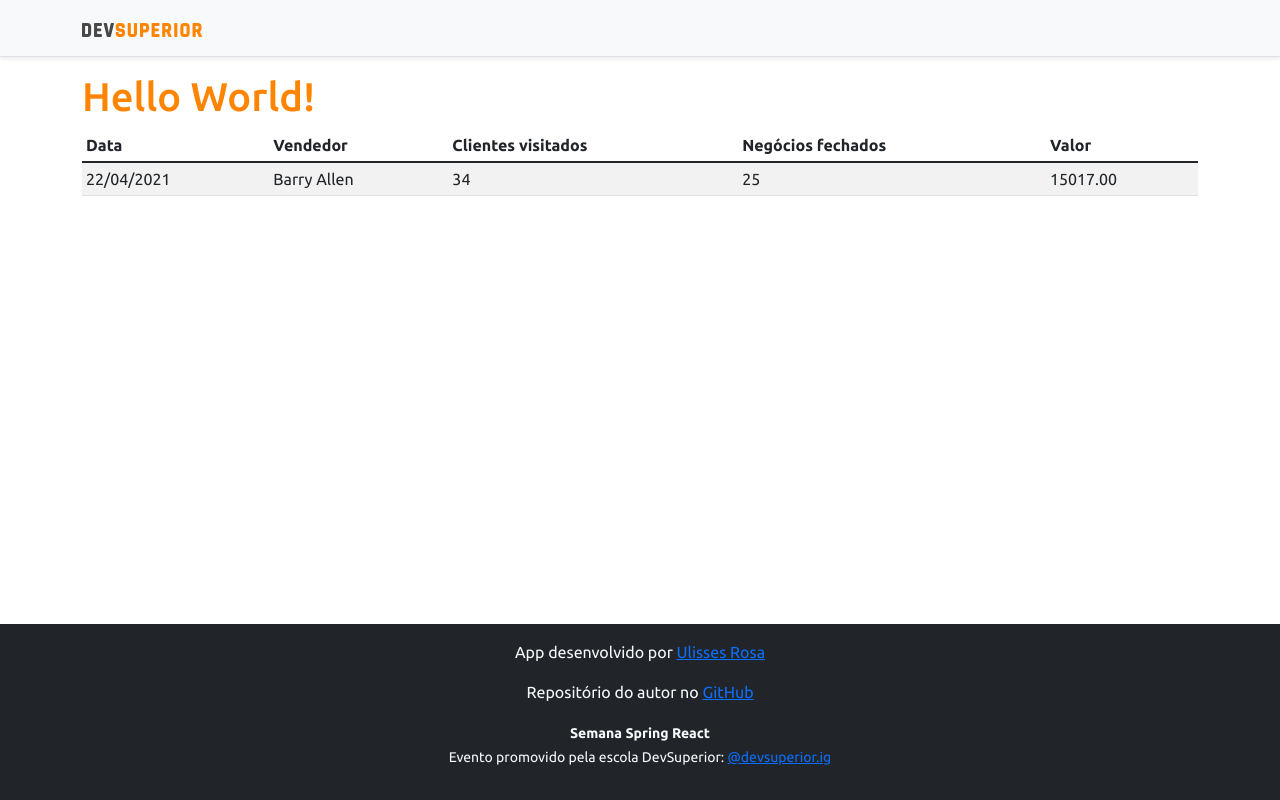
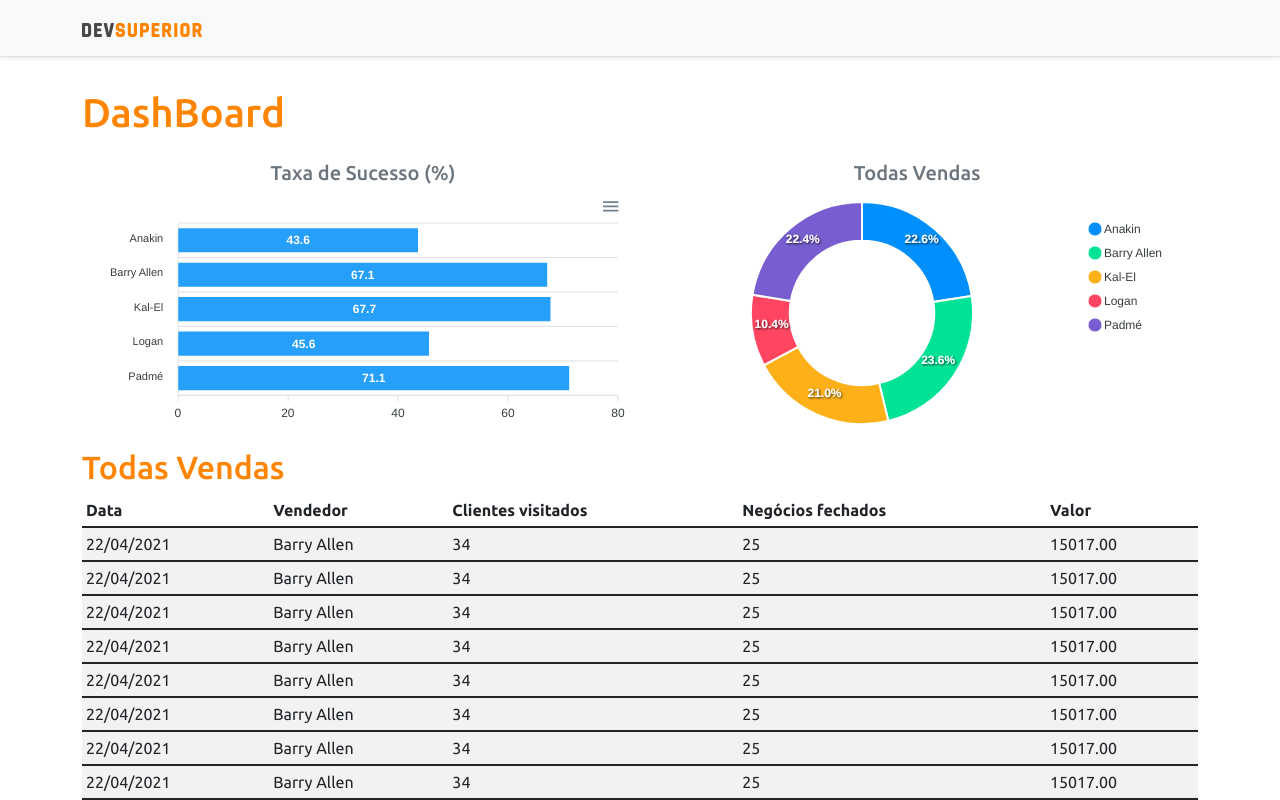
Before and after one commit to UlissesSRosa/Spring-React-SDS4, a React (Create React App) app in the folder frontend/: page / in a window 1280 px wide. Shown: the top 800 px of the page. Built offline with nearby package versions, Linux system fonts and the light colour scheme.

Commit message:
Static charts

```diff
--- a/frontend/package.json
+++ b/frontend/package.json
@@ -10,8 +10,10 @@
     "@types/node": "^12.0.0",
     "@types/react": "^17.0.0",
     "@types/react-dom": "^17.0.0",
+    "apexcharts": "^3.28.1",
     "bootstrap": "^5.1.1",
     "react": "^17.0.2",
+    "react-apexcharts": "^1.3.9",
     "react-dom": "^17.0.2",
     "react-scripts": "4.0.3",
     "typescript": "^4.1.2",
--- a/frontend/src/App.tsx
+++ b/frontend/src/App.tsx
@@ -1,4 +1,6 @@
+import BarChart from 'components/BarChart';
 import Datatable from 'components/Datatable';
+import DonutChart from 'components/DonutChart';
 import Footer from 'components/Footer';
 import NavBar from 'components/NavBar';
 import React from 'react';
@@ -8,7 +10,22 @@
     <>
       <NavBar />
       <div className="container">
-        <h1 className="text-primary">Hello World!</h1>
+        <h1 className="text-primary py-3">DashBoard</h1>
+
+        <div className="row px-3">
+          <div className="col-sm-6">
+            <h5 className="text-center text-secondary">Taxa de Sucesso (%)</h5>
+            <BarChart />
+          </div>
+          <div className="col-sm-6">
+            <h5 className="text-center text-secondary">Todas Vendas</h5>
+            <DonutChart />
+          </div>
+        </div>
+
+        <div>
+          <h2 className="text-primary">Todas Vendas</h2>
+        </div>
         <Datatable />
       </div>
       <Footer />
--- /dev/null
+++ b/frontend/src/components/BarChart/index.tsx
@@ -0,0 +1,34 @@
+import Chart from 'react-apexcharts';
+
+const BarChart = () => {
+
+    const options = {
+        plotOptions: {
+            bar: {
+                horizontal: true,
+            }
+        },
+    };
+
+    const mockData = {
+        labels: {
+            categories: ['Anakin', 'Barry Allen', 'Kal-El', 'Logan', 'Padmé']
+        },
+        series: [
+            {
+                name: "% Sucesso",
+                data: [43.6, 67.1, 67.7, 45.6, 71.1]
+            }
+        ]
+    };
+    return (
+        <Chart
+            options = { {...options, xaxis: mockData.labels}}
+            series = {mockData.series}
+            type="bar"
+            height="240"
+        />
+    );
+}
+
+export default BarChart;
--- a/frontend/src/components/Datatable/index.tsx
+++ b/frontend/src/components/Datatable/index.tsx
@@ -20,6 +20,78 @@
                         <td>15017.00</td>
                     </tr>
                 </tbody>
+                <tbody>
+                    <tr>
+                        <td>22/04/2021</td>
+                        <td>Barry Allen</td>
+                        <td>34</td>
+                        <td>25</td>
+                        <td>15017.00</td>
+                    </tr>
+                </tbody>
+                <tbody>
+                    <tr>
+                        <td>22/04/2021</td>
+                        <td>Barry Allen</td>
+                        <td>34</td>
+                        <td>25</td>
+                        <td>15017.00</td>
+                    </tr>
+                </tbody>
+                <tbody>
+                    <tr>
+                        <td>22/04/2021</td>
+                        <td>Barry Allen</td>
+                        <td>34</td>
+                        <td>25</td>
+                        <td>15017.00</td>
+                    </tr>
+                </tbody>
+                <tbody>
+                    <tr>
+                        <td>22/04/2021</td>
+                        <td>Barry Allen</td>
+                        <td>34</td>
+                        <td>25</td>
+                        <td>15017.00</td>
+                    </tr>
+                </tbody>
+                <tbody>
+                    <tr>
+                        <td>22/04/2021</td>
+                        <td>Barry Allen</td>
+                        <td>34</td>
+                        <td>25</td>
+                        <td>15017.00</td>
+                    </tr>
+                </tbody>
+                <tbody>
+                    <tr>
+                        <td>22/04/2021</td>
+                        <td>Barry Allen</td>
+                        <td>34</td>
+                        <td>25</td>
+                        <td>15017.00</td>
+                    </tr>
+                </tbody>
+                <tbody>
+                    <tr>
+                        <td>22/04/2021</td>
+                        <td>Barry Allen</td>
+                        <td>34</td>
+                        <td>25</td>
+                        <td>15017.00</td>
+                    </tr>
+                </tbody>
+                <tbody>
+                    <tr>
+                        <td>22/04/2021</td>
+                        <td>Barry Allen</td>
+                        <td>34</td>
+                        <td>25</td>
+                        <td>15017.00</td>
+                    </tr>
+                </tbody>
             </table>
         </div>
     );
--- /dev/null
+++ b/frontend/src/components/DonutChart/index.tsx
@@ -0,0 +1,25 @@
+import Chart from 'react-apexcharts';
+
+const DonutChart = () => {
+
+    const mockData = {
+        series: [477138, 499928, 444867, 220426, 473088],
+        labels: ['Anakin', 'Barry Allen', 'Kal-El', 'Logan', 'Padmé']
+    }
+
+    const options = {
+        legend: {
+            show: true
+        }
+    }
+    return (
+        <Chart
+            options = { {...options, labels: mockData.labels}}
+            series = {mockData.series}
+            type="donut"
+            height="240"
+        />
+    );
+}
+
+export default DonutChart;
```
Also changed, not shown: 1 other file (tests, documents, lock files or other folders).
